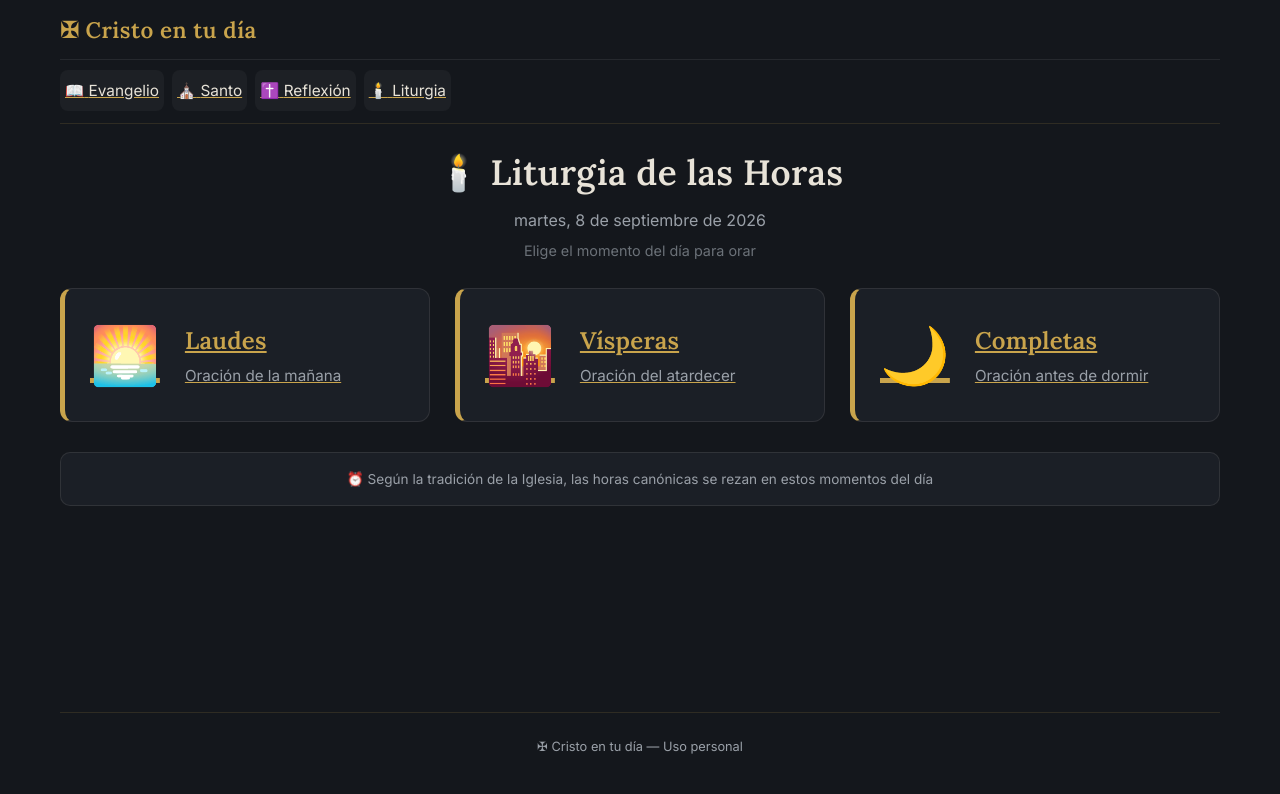
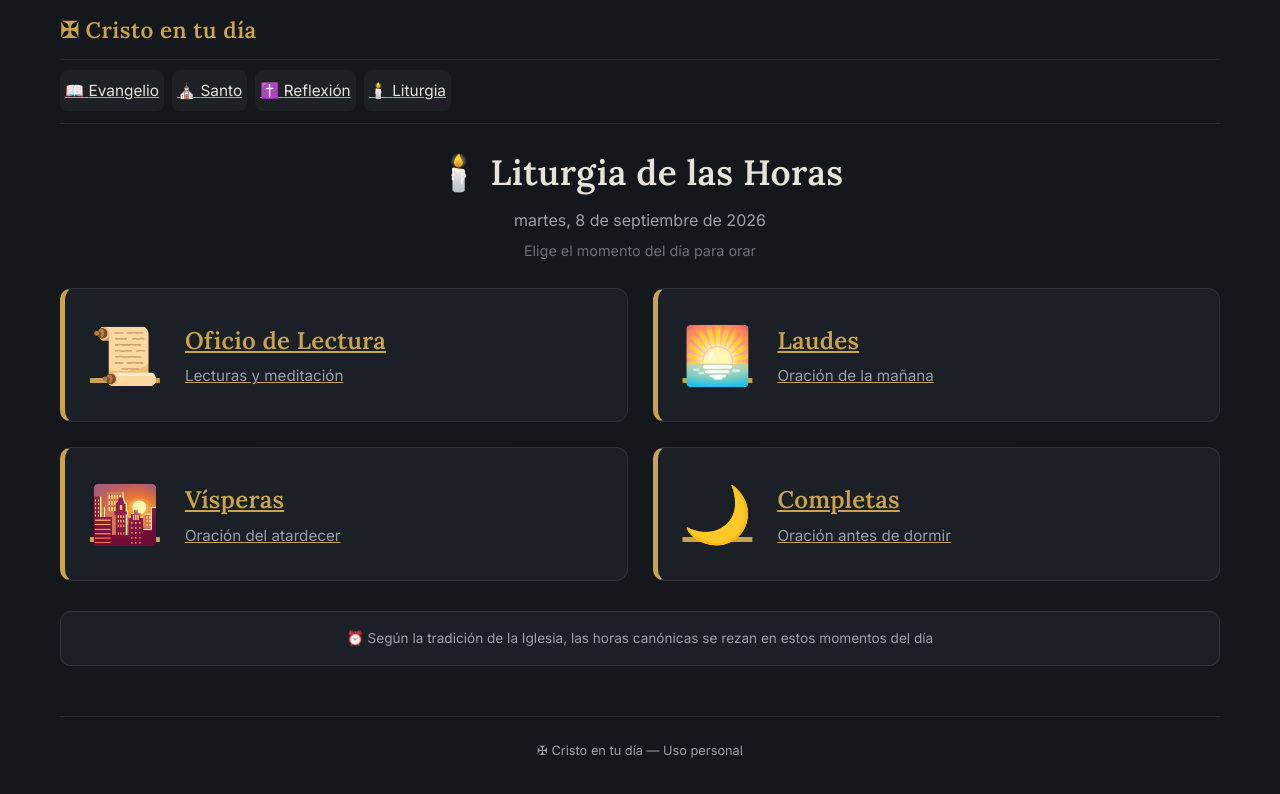
Before and after one commit to MatiasW380/liturgia-diaria, a Next.js app: page /liturgia-horas in a window 1280 px wide. Shown: the top 794 px of the page. Built offline with nearby package versions, Linux system fonts and the light colour scheme.

Commit message:
Paso 4: agregar Oficio de Lectura a la pagina de seleccion de horas, antes de Laudes (grid 2x2 en desktop)

```diff
--- a/pages/liturgia-horas.js
+++ b/pages/liturgia-horas.js
@@ -4,6 +4,13 @@ import Link from 'next/link';
 
 export default function LiturgiaHoras() {
   const opciones = [
+    {
+      icono: '📜',
+      nombre: 'Oficio de Lectura',
+      descripcion: 'Lecturas y meditación',
+      ruta: '/oficio-lectura',
+      color: '#c9a44c',
+    },
     {
       icono: '🌅',
       nombre: 'Laudes',
@@ -124,7 +131,7 @@ export default function LiturgiaHoras() {
         }
         @media (min-width: 1024px) {
           div {
-            grid-template-columns: 1fr 1fr 1fr !important;
+            grid-template-columns: 1fr 1fr !important;
             gap: 25px !important;
           }
         }
```
